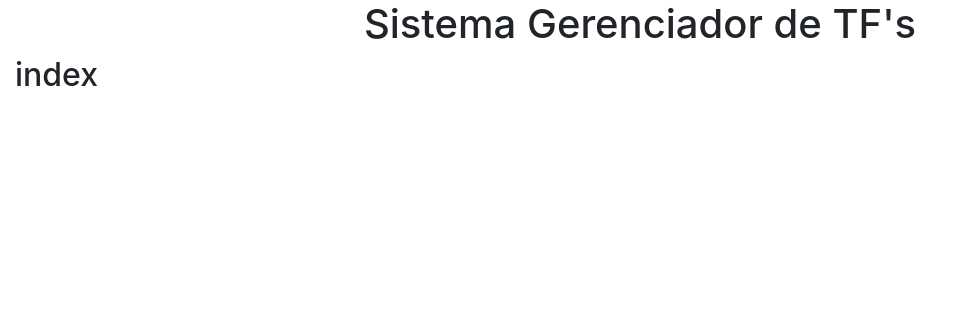
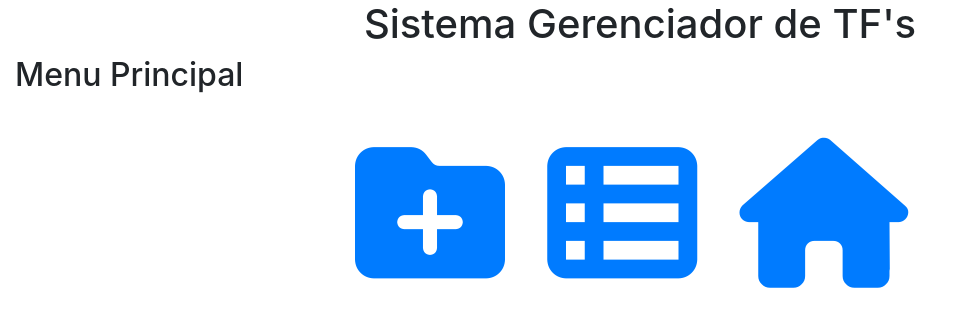
Before and after one commit to jhow-72/CRUD-RTFs, a Flask app: page / in a window 1280 px wide. Shown: the part 56-383 px from the top of the page, without its empty margins (0-961 px from the left). Run offline with Flask 2, Linux system fonts and the light colour scheme; some libraries are stand-ins or nearby versions.

Commit message:
adicao de funcionalidade para a pagina index

```diff
--- a/templates/index.html
+++ b/templates/index.html
@@ -1,5 +1,31 @@
 {% extends "base.html" %}
 {% block title %}Home Page{% endblock %}
 {% block content %}
-<h2>index</h2>
+<style>
+.content{
+    margin: 0px 300px;
+}
+
+.menu {
+    list-style-type: none;
+    font-size: 150px;
+    display: inline;
+}
+
+</style>
+
+<h2>Menu Principal</h2>
+<div class="content">
+    <ul>
+        <li class="menu">
+            <a href="{{ url_for('add_rtf') }}"><i class="fa-solid fa-folder-plus"></i></a>
+        </li>
+        <li class="menu">
+            <a href="{{ url_for('viewRTF')}}"><i class="fa-solid fa-table-list"></i></a>
+        </li>
+        <li class="menu">
+            <a href="{{ url_for('index') }}"><i class="fa-solid fa-house"></i></a>
+        </li>
+    </ul>
+</div>
 {% endblock %}
```
